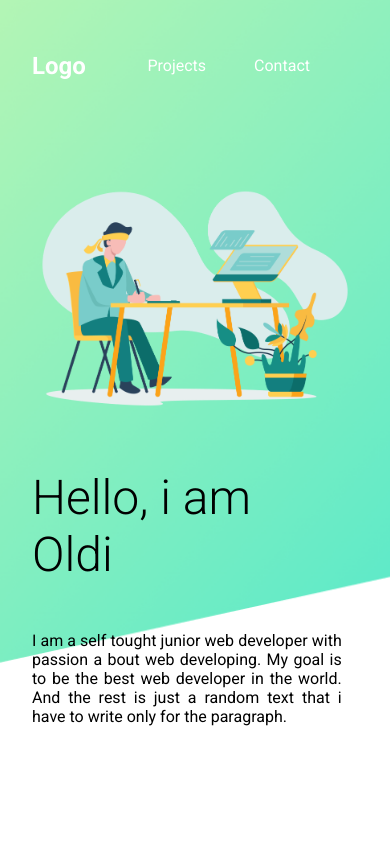
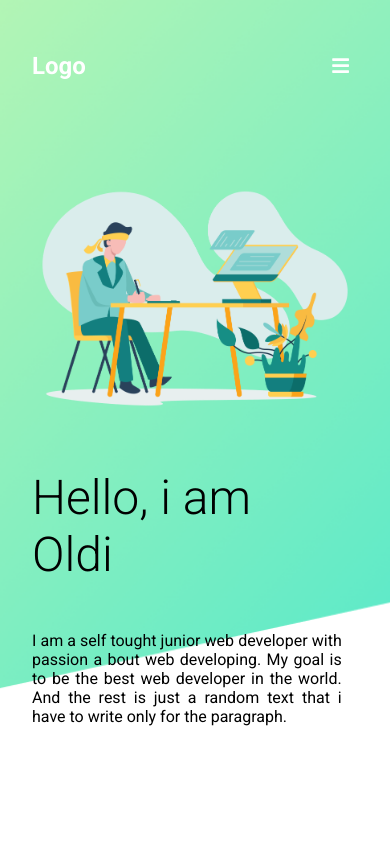
Before and after one commit to oldi92/portfolio, a React (Create React App) app: page / in a window 390 px wide. Shown: the top 844 px of the page. Built offline with nearby package versions, Linux system fonts and the light colour scheme.

Commit message:
core(sideDrawer):added sideDrawer for mobile view

```diff
--- a/package.json
+++ b/package.json
@@ -3,6 +3,7 @@
   "version": "0.1.0",
   "private": true,
   "dependencies": {
+    "@material-ui/core": "^4.11.0",
     "@testing-library/jest-dom": "^5.11.4",
     "@testing-library/react": "^11.1.0",
     "@testing-library/user-event": "^12.1.10",
@@ -11,6 +12,7 @@
     "react-dom": "^17.0.1",
     "react-icons": "^3.11.0",
     "react-scripts": "4.0.0",
+    "smoothscroll-polyfill": "^0.4.4",
     "web-vitals": "^0.2.4"
   },
   "scripts": {
--- a/src/App.js
+++ b/src/App.js
@@ -1,13 +1,19 @@
 import React, { useState, useRef, useEffect } from "react";
 
+// dependencies
 import emailjs from "emailjs-com";
+import smoothscroll from "smoothscroll-polyfill";
 
+// components
 import Header from "./components/Header";
 import TechnicalStuck from "./components/TechnicalStuck";
 import Projects from "./components/Projects";
 import Contact from "./components/Contact";
 import Footer from "./components/Footer";
 import Alert from "./components/Alert";
+
+// scroll smooth polyfill!
+smoothscroll.polyfill();
 
 const App = () => {
   // const introRef = useRef();
@@ -75,12 +81,11 @@ const App = () => {
     window.scrollTo({ top: pxToScroll, behavior: "smooth" });
   };
 
-  console.log(windowPositions);
-
   return (
     <div className="container">
       <Alert error={error} success={success} />
-      <Header />
+
+      <Header scrollToTopCallBack={scrollToTop} />
       <TechnicalStuck forwardRef={skillsRef} />
       <Projects forwardRef={projectRef} />
       <Contact
--- a/src/components/Footer.js
+++ b/src/components/Footer.js
@@ -1,6 +1,7 @@
 import React, { useState } from "react";
 
-import { FaGithubAlt, FaLinkedinIn } from "react-icons/fa";
+// icons
+import { FaGithubAlt, FaLinkedinIn, FaPhone, FaEnvelope } from "react-icons/fa";
 
 const Footer = (props) => {
   const [intro] = useState("intro");
@@ -52,8 +53,14 @@ const Footer = (props) => {
         </div>
         <div className="footer__contact">
           <div className="footer__contact__title">Contact</div>
-          <a href="tel:00447507588611">+44 7507588611</a>
-          <a href="mailto:oldi.prillo@gmail.com">oldi.prillo@gmail.com</a>
+          <a href="tel:00447507588611">
+            <FaPhone />
+            +44 7507588611
+          </a>
+          <a href="mailto:oldi.prillo@gmail.com">
+            <FaEnvelope />
+            oldi.prillo@gmail.com
+          </a>
         </div>
       </div>
       <div className="copyright">© Copyright Oldi 2020</div>
--- a/src/components/Header.js
+++ b/src/components/Header.js
@@ -1,18 +1,36 @@
-import React from "react";
+import React, { useState } from "react";
 
 import Image from "../assets/images/working.png";
 
-const Header = () => {
+import NavigationMenu from "./NavigationMenu";
+import SideDrawer from "./SideDrawer";
+
+import { FaBars } from "react-icons/fa";
+
+const Header = (props) => {
+  const { scrollToTopCallBack } = props;
+
+  const [sideDrawertoggle, setSideDrawertoggle] = useState(false);
+
   return (
     <div className="header">
       <div className="header__navigation">
         <h2>Logo</h2>
-        <nav className="navigation">
-          <ul className="navigation__list">
-            <li className="navigation__item">Projects</li>
-            <li className="navigation__item">Contact</li>
-          </ul>
-        </nav>
+
+        <NavigationMenu
+          // onSelectMenuItem={() => setSideDrawertoggle(false)}
+          scrollToTopCallBack={scrollToTopCallBack}
+          header={true}
+        />
+        <SideDrawer
+          scrollToTopCallBack={scrollToTopCallBack}
+          setToggle={(toggle) => setSideDrawertoggle(toggle)}
+          toggle={sideDrawertoggle}
+        />
+        <FaBars
+          onClick={() => setSideDrawertoggle(true)}
+          className="drawer__bars"
+        />
       </div>
       <div className="header__content">
         <div className="header__box">
--- /dev/null
+++ b/src/components/NavigationMenu.js
@@ -0,0 +1,151 @@
+import React, { useState } from "react";
+
+// dependencies
+import {
+  FaProjectDiagram,
+  FaTools,
+  FaCommentDots,
+  FaIdBadge,
+} from "react-icons/fa";
+
+import {
+  Menu,
+  MenuItem,
+  createStyles,
+  makeStyles,
+  AccordionSummary,
+  Accordion,
+  AccordionDetails,
+} from "@material-ui/core";
+
+import { FaArrowDown } from "react-icons/fa";
+
+const useStyles = makeStyles(() =>
+  createStyles({
+    menudrop: {
+      "& .MuiPaper-rounded": {
+        backgroundColor: "#595959",
+        color: "#fff",
+        top: "100px !important",
+      },
+    },
+    accordion: {
+      border: "none",
+      boxShadow: "none",
+      width: "100%",
+
+      "& .MuiButtonBase-root": {
+        paddingLeft: "0",
+      },
+
+      "& .MuiAccordionDetails-root": {
+        paddingLeft: "1.8rem",
+        backgroundColor: "#808080",
+      },
+    },
+  })
+);
+
+const NavigationMenu = (props) => {
+  const { scrollToTopCallBack, onSelectMenuItem, header } = props;
+  const classes = useStyles();
+
+  // state
+  const [intro] = useState("intro");
+  const [technicalStuck] = useState("technicalStuck");
+  const [projects] = useState("projects");
+  const [message] = useState("message");
+
+  const [anchorEl, setAnchorEl] = React.useState(null);
+
+  const handleClick = (event) => {
+    setAnchorEl(event.currentTarget);
+  };
+
+  const handleClose = () => {
+    setAnchorEl(null);
+  };
+
+  const scrtollToTopHanlder = (trigeredFrom) => {
+    scrollToTopCallBack(trigeredFrom);
+    if (!header) onSelectMenuItem();
+  };
+
+  return (
+    <>
+      <nav className={header ? "navigation" : "navigation__drawer"}>
+        <ul
+          className={header ? "navigation__list" : "navigation__list__drawer"}
+        >
+          {!header && (
+            <li className="navigation__item__drawer">
+              <div onClick={() => scrtollToTopHanlder(intro)}>Logo</div>
+            </li>
+          )}
+          <li
+            className={header ? "navigation__item" : "navigation__item__drawer"}
+          >
+            <FaTools className="navigation__item__icon" />
+            <div onClick={() => scrtollToTopHanlder(technicalStuck)}>
+              Technical Stuck
+            </div>
+          </li>
+          <li
+            className={header ? "navigation__item" : "navigation__item__drawer"}
+          >
+            <FaProjectDiagram className="navigation__item__icon" />
+            <div onClick={() => scrtollToTopHanlder(projects)}>Projects</div>
+          </li>
+          <li
+            className={header ? "navigation__item" : "navigation__item__drawer"}
+          >
+            <FaCommentDots className="navigation__item__icon" />
+            <div onClick={() => scrtollToTopHanlder(message)}>Contact</div>
+          </li>
+          {header ? (
+            <li
+              className={
+                header ? "navigation__item" : "navigation__item__drawer"
+              }
+            >
+              <FaIdBadge className="navigation__item__icon" />
+              <div onClick={handleClick}>Info</div>
+            </li>
+          ) : (
+            <li
+              style={{ width: "100%" }}
+              className={
+                header ? "navigation__item" : "navigation__item__drawer"
+              }
+            >
+              <Accordion className={classes.accordion}>
+                <AccordionSummary
+                  expandIcon={<FaArrowDown style={{ color: "#fff" }} />}
+                  aria-controls="panel2a-content"
+                  id="panel2a-header"
+                >
+                  <FaIdBadge className="navigation__item__icon" />
+                  <div onClick={handleClick}>Info</div>
+                </AccordionSummary>
+                <AccordionDetails>Profile</AccordionDetails>
+              </Accordion>
+            </li>
+          )}
+        </ul>
+      </nav>
+      {header && (
+        <Menu
+          className={classes.menudrop}
+          anchorEl={anchorEl}
+          keepMounted
+          open={Boolean(anchorEl)}
+          onClose={handleClose}
+        >
+          <MenuItem onClick={handleClose}>Logout</MenuItem>
+        </Menu>
+      )}
+    </>
+  );
+};
+
+export default NavigationMenu;
--- /dev/null
+++ b/src/components/SideDrawer.js
@@ -0,0 +1,47 @@
+import React from "react";
+
+// dependencies
+import { SwipeableDrawer, makeStyles, createStyles } from "@material-ui/core";
+
+import NavigationMenu from "./NavigationMenu";
+
+const useStyles = makeStyles(() =>
+  createStyles({
+    sideDrawer: {
+      backgroundColor: "rgba(255,255,255,0.8)",
+
+      "& .MuiBackdrop-root": {
+        background: "transparent",
+      },
+
+      "& .MuiPaper-root": {
+        backgroundColor: "#595959",
+        color: "#fff",
+      },
+    },
+  })
+);
+
+const SideDrawer = (props) => {
+  const { scrollToTopCallBack, toggle, setToggle } = props;
+  const classes = useStyles();
+
+  return (
+    <div className="navigation__drawer">
+      <SwipeableDrawer
+        className={classes.sideDrawer}
+        anchor="right"
+        open={toggle}
+        onClose={() => setToggle(false)}
+        onOpen={() => setToggle(true)}
+      >
+        <NavigationMenu
+          onSelectMenuItem={() => setToggle(false)}
+          scrollToTopCallBack={scrollToTopCallBack}
+        />
+      </SwipeableDrawer>
+    </div>
+  );
+};
+
+export default SideDrawer;
--- a/src/index.css
+++ b/src/index.css
@@ -4,6 +4,7 @@ body {
   font-family: "Roboto", sans-serif;
   -webkit-font-smoothing: antialiased;
   -moz-osx-font-smoothing: grayscale;
+  scroll-behavior: smooth;
 }
 
 code {
@@ -20,18 +21,26 @@ code {
   background-repeat: no-repeat;
   background-position: top;
   background-size: cover;
-  padding: 3rem 6rem;
+  box-sizing: border-box;
+  padding: 3rem;
   min-height: 700px;
+}
+
+.navigation__drawer {
+  padding: 2rem;
 }
 
 .header__navigation {
   display: flex;
   justify-content: space-between;
   align-items: center;
+  box-sizing: border-box;
+  max-height: 83px;
   color: white;
 }
 
 .navigation__list {
+  position: relative;
   display: flex;
   justify-content: center;
   align-items: center;
@@ -40,7 +49,63 @@ code {
   padding: 0;
 }
 
+.navigation__list__drawer {
+  position: relative;
+  display: flex;
+  flex-direction: column;
+  justify-content: flex-start;
+  align-items: flex-start;
+  list-style: none;
+  margin: 0;
+  padding: 0;
+}
+
 .navigation__item {
+  display: flex;
+  justify-content: center;
+  align-items: center;
+}
+
+.navigation__item__drawer {
+  display: flex;
+  justify-content: center;
+  align-items: center;
+  margin-bottom: 2rem;
+  font-size: 1.2rem;
+}
+
+.drawer__bars {
+  font-size: 1.2rem;
+  padding: 0.5rem;
+}
+
+.drawer__bars:hover {
+  cursor: pointer;
+}
+
+.navigation__item__drawer:first-child {
+  margin-bottom: 3rem;
+}
+
+.navigation__item__icon {
+  padding-right: 0.5rem;
+  transition: all 0.3s;
+}
+
+.navigation__item:hover .navigation__item__icon {
+  font-size: 2rem;
+  transition: all 0.3s;
+}
+
+.navigation__item__drawer:hover {
+  cursor: pointer;
+}
+
+.navigation__item:hover {
+  cursor: pointer;
+}
+
+.navigation__item:not(:last-child) {
   margin-right: 3rem;
 }
 
@@ -48,10 +113,11 @@ code {
   display: flex;
   justify-content: center;
   align-items: center;
-  margin-top: 6rem;
+  margin: 6rem 3rem;
 }
 
 .header__box {
+  align-items: center;
   flex: 50%;
 }
 
@@ -76,19 +142,47 @@ code {
   }
 }
 
+@media screen and (max-width: 1100px) {
+  .header__box p {
+    width: 95%;
+  }
+}
+@media screen and (max-width: 950px) {
+  .navigation {
+    display: none;
+  }
+  .navigation__drawer {
+    display: block;
+  }
+
+  .drawer__bars {
+    display: block;
+  }
+}
+@media screen and (min-width: 950px) {
+  .navigation {
+    display: block;
+  }
+
+  .navigation__drawer {
+    display: none;
+  }
+
+  .drawer__bars {
+    display: none;
+  }
+}
+
 @media screen and (max-width: 700px) {
   .header {
     padding: 2rem;
-  }
-  .header__box p {
-    width: 95%;
   }
 }
 
 @media screen and (max-width: 450px) {
   .header__content {
     flex-direction: column-reverse;
-    margin-top: 2rem;
+    margin: 2rem 0;
   }
 
   .box__title {
@@ -125,7 +219,7 @@ code {
 }
 
 .technical__stuck__box p {
-  opacity: 0.7;
+  opacity: 1;
   background-color: rgba(255, 255, 255, 0.9);
   text-align: justify;
 }
@@ -643,6 +737,10 @@ code {
   margin-bottom: 0.5rem;
 }
 
+.footer__menu__item svg {
+  padding-right: 0.5rem;
+}
+
 .footer__menu div:hover {
   cursor: pointer;
 }
@@ -658,8 +756,15 @@ code {
 }
 
 .footer__contact a {
+  display: flex;
+  justify-content: flex-start;
+  align-items: center;
   color: inherit;
   text-decoration: none;
+}
+
+.footer__contact a svg {
+  padding-right: 0.5rem;
 }
 
 .footer__contact a:hover {
```
Also changed, not shown: 1 other file (tests, documents, lock files or other folders).
